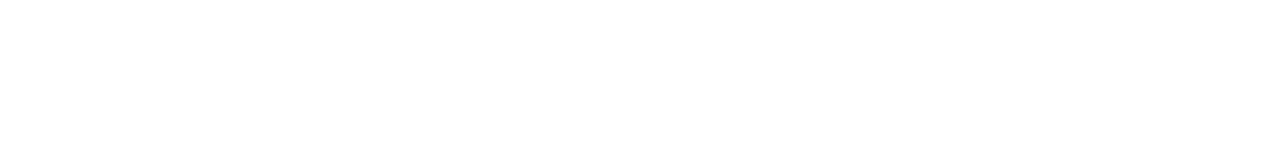
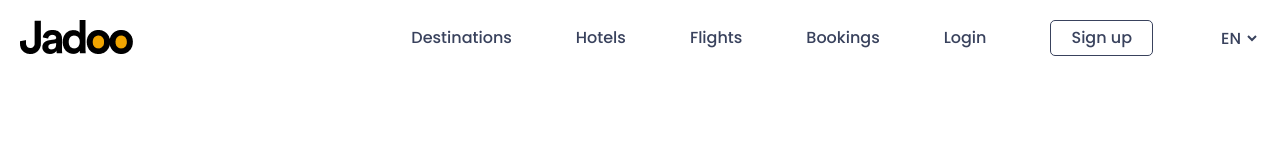
Before and after one commit to ostandrey/capslock-test-task, a website built with Vite: page index.html in a window 1280 px wide. Built offline with nearby package versions, Linux system fonts and the light colour scheme; a web font is replaced by a local one.

Commit message:
create header

```diff
--- /dev/null
+++ b/css/sections/header.css
@@ -0,0 +1,51 @@
+.header__nav {
+  display: flex;
+  overflow: hidden;
+
+  position: relative;
+}
+
+.header__logo {
+  display: flex;
+  position: relative;
+  padding: 20px;
+}
+
+.header__logo img {
+  width: 113px;
+  height: 34px;
+}
+
+.header__menu,
+.header__menu-btn {
+  padding: 20px;
+
+  flex: 1.236;
+  display: flex;
+  justify-content: flex-end;
+  align-items: center;
+  gap: 64px;
+
+  list-style: none;
+}
+
+.header__menu li,
+select {
+  font-weight: 500;
+  font-size: 16px;
+  line-height: 24px;
+  font-family: var(--poppins);
+  color: var(--dark-link);
+  cursor: pointer;
+}
+
+.header__menu select {
+  border: none;
+  background: none;
+}
+
+.header__btn-sign-up {
+  padding: 5px 20px;
+  border: 1px solid var(--dark-link);
+  border-radius: 5px;
+}
--- a/css/style.css
+++ b/css/style.css
@@ -1,5 +1,7 @@
 @import url('https://fonts.googleapis.com/css2?family=Volkhov:wght@400;700&display=swap');
 @import url('https://fonts.googleapis.com/css2?family=Poppins:wght@200;300;400;500;600;700;800;900&display=swap');
+
+@import url('sections/header.css');
 
 :root {
   --poppins: 'Poppins', serif;
@@ -29,8 +31,6 @@
 }
 
 body {
-  /* max-width: 1280px;
-  margin: 0 auto; */
   background-color: var(--color-white);
 }
 
@@ -50,3 +50,8 @@ a {
   justify-content: space-between;
   align-items: center;
 }
+
+.wrapper {
+  max-width: 1280px;
+  margin: 0 auto;
+}
--- a/index.html
+++ b/index.html
@@ -8,6 +8,28 @@
     <title>Jadoo</title>
   </head>
   <body>
-    <div id="app"></div>
+    <header>
+      <div class="wrapper">
+        <nav class="header__nav">
+          <div class="header__logo">
+            <img src="./assets/Logo.png" alt="Logo" />
+          </div>
+          <ul class="header__menu">
+            <li><a href="#destination">Destinations</a></li>
+            <li><a href="#hotels">Hotels</a></li>
+            <li><a href="#flights">Flights</a></li>
+            <li><a href="#bookings">Bookings</a></li>
+            <li><a href="#login">Login</a></li>
+            <li class="header__btn-sign-up"><a href="#sign-up">Sign up</a></li>
+            <li>
+              <select name="language">
+                <option value="english" selected>EN</option>
+                <option value="ukrainian">UA</option>
+              </select>
+            </li>
+          </ul>
+        </nav>
+      </div>
+    </header>
   </body>
 </html>
```
